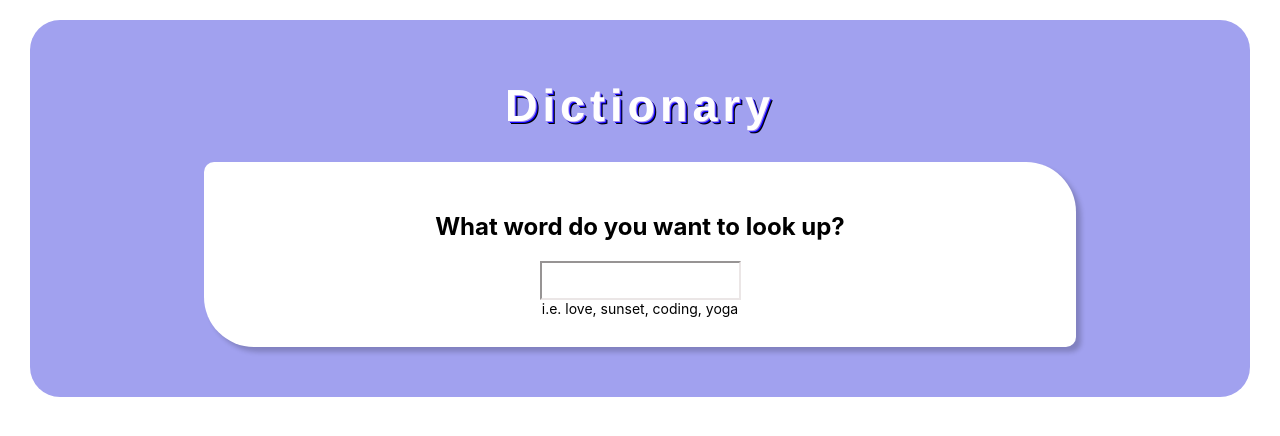
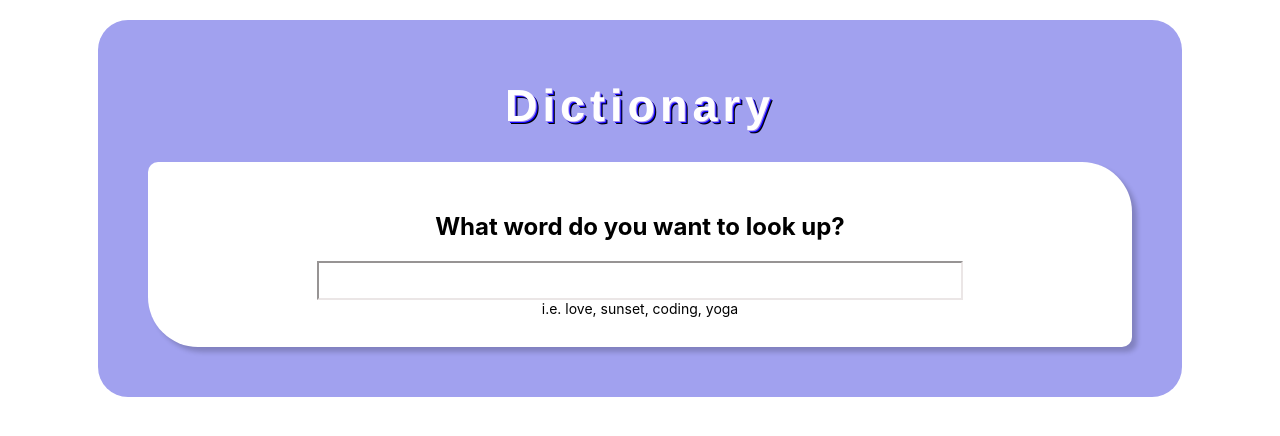
Before and after one commit to faustaciku/dictionary, a React (Create React App) app: page / in a window 1280 px wide. Shown: the top 436 px of the page. Built offline with nearby package versions, Linux system fonts and the light colour scheme; no server answers.

Commit message:
Improved styling

```diff
--- a/src/App.css
+++ b/src/App.css
@@ -2,8 +2,8 @@
   padding-top: 10px;
   background-color: rgb(161, 161, 239);
   margin: 20px auto;
-  margin-left: 30px;
-  margin-right: 30px;
+  max-width: 80%;
+
   padding: 30px;
   border-radius: 30px;
 }
--- a/src/Dictionary.css
+++ b/src/Dictionary.css
@@ -1,9 +1,8 @@
 .Dictionary section {
   background: white;
   box-shadow: 5px 5px 5px rgba(0, 0, 0, 0.2);
-  margin: 20px auto;
+  margin: 20px;
   padding: 30px;
-  max-width: 70%;
   border-radius: 10px 50px;
 }
 .Dictionary h2 {
@@ -20,6 +19,7 @@ a {
   color: black;
 }
 .Dictionary input {
+  width: 70%;
   display: block;
   margin: 0 auto;
   padding: 10px;
@@ -28,6 +28,9 @@ a {
 .Results h2,
 .Phonetics {
   text-align: center;
+}
+.Phonetics {
+  margin-top: -30px;
 }
 .Results h2 {
   font-size: 35px;
@@ -43,3 +46,7 @@ li {
   display: inline-block;
   color: rgb(106, 106, 106);
 }
+audio {
+  margin-top: 10px;
+  width: 150px;
+}
--- a/src/Phonetics.js
+++ b/src/Phonetics.js
@@ -4,10 +4,9 @@ export default function Phonetics(props) {
   if (props.phonetic && props.phonetic.audio) {
     return (
       <div className="Phonetics">
+        {props.phonetic.text}
+        <br />
         <ReactAudioPlayer src={props.phonetic.audio} controls />
-
-        <br />
-        {props.phonetic.text}
       </div>
     );
   } else {
--- a/src/Results.js
+++ b/src/Results.js
@@ -7,7 +7,7 @@ export default function Results(props) {
     return (
       <div className="Results">
         <section>
-          <h2>{props.results.word}</h2>
+          <h2 className="word">{props.results.word}</h2>
           {props.results.phonetics.map(function (phonetic, index) {
             return (
               <div key={index}>
```
